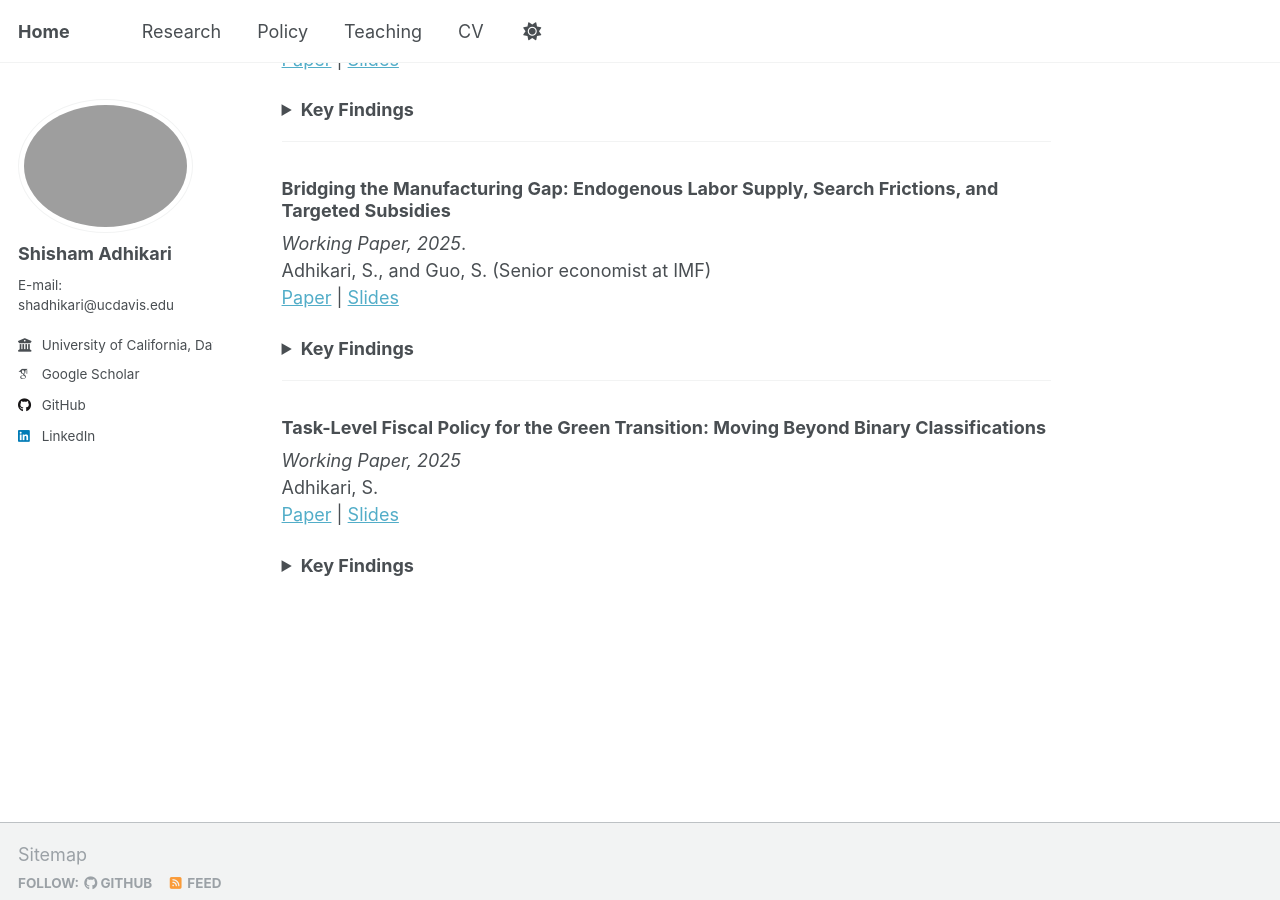
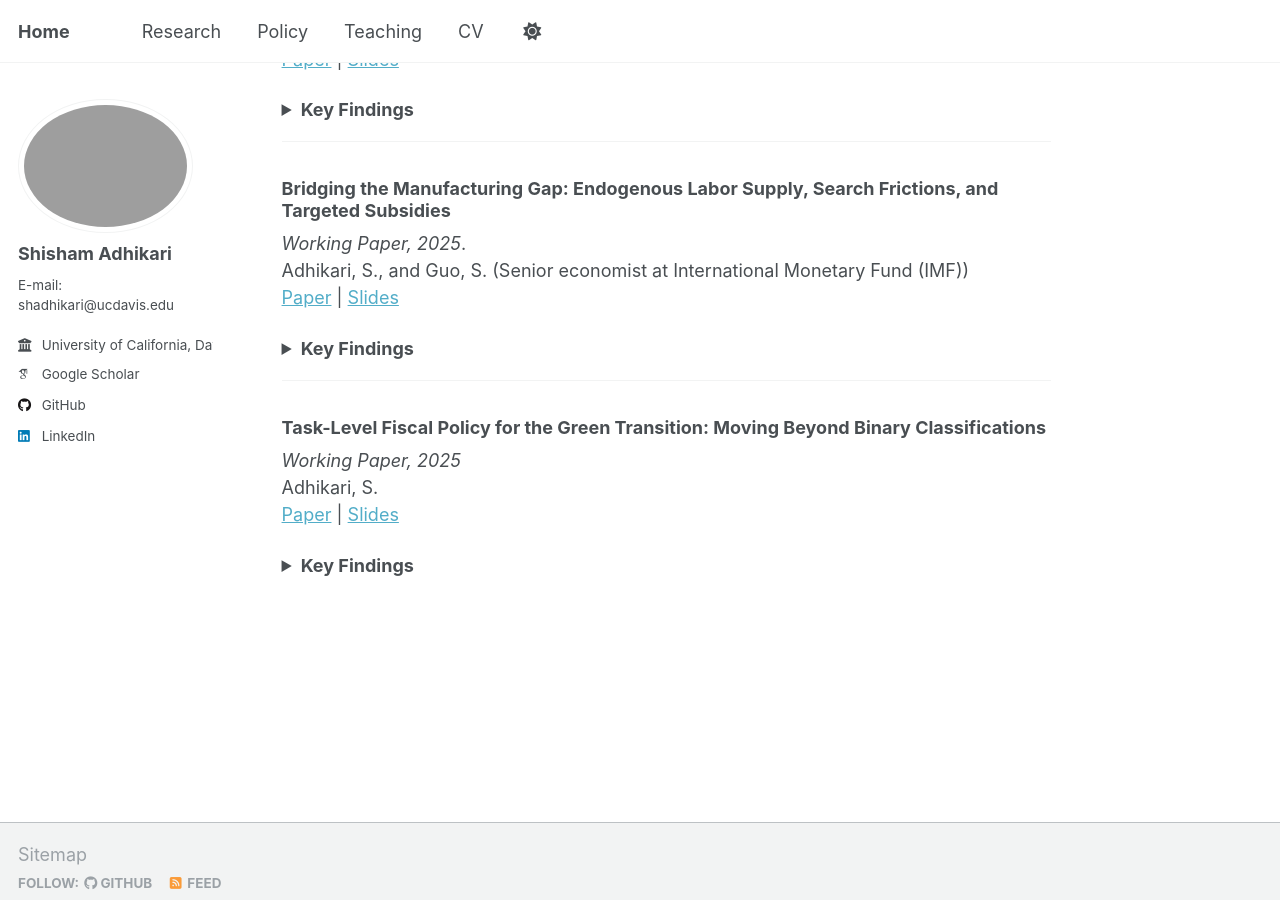
Before and after one commit to adhikars11/shadhikari, a Jekyll site: the page built from _pages/research.md, in a window 1280 px wide and 900 px high, scrolled down 576 px. Built offline with Jekyll 4.4.1, drawn with Linux system fonts in a browser that asks for light colours; some web fonts are replaced.

Commit message:
Update research.md

```diff
--- a/_pages/research.md
+++ b/_pages/research.md
@@ -38,7 +38,7 @@ Adhikari, S.
 
 ### Bridging the Manufacturing Gap: Endogenous Labor Supply, Search Frictions, and Targeted Subsidies
 *Working Paper, 2025*.
-Adhikari, S., and Guo, S. (Senior economist at IMF)
+Adhikari, S., and Guo, S. (Senior economist at International Monetary Fund (IMF))
 [Paper](#) | [Slides](#)
 <details><summary><strong>Key Findings</strong></summary>
 <ul>
```
